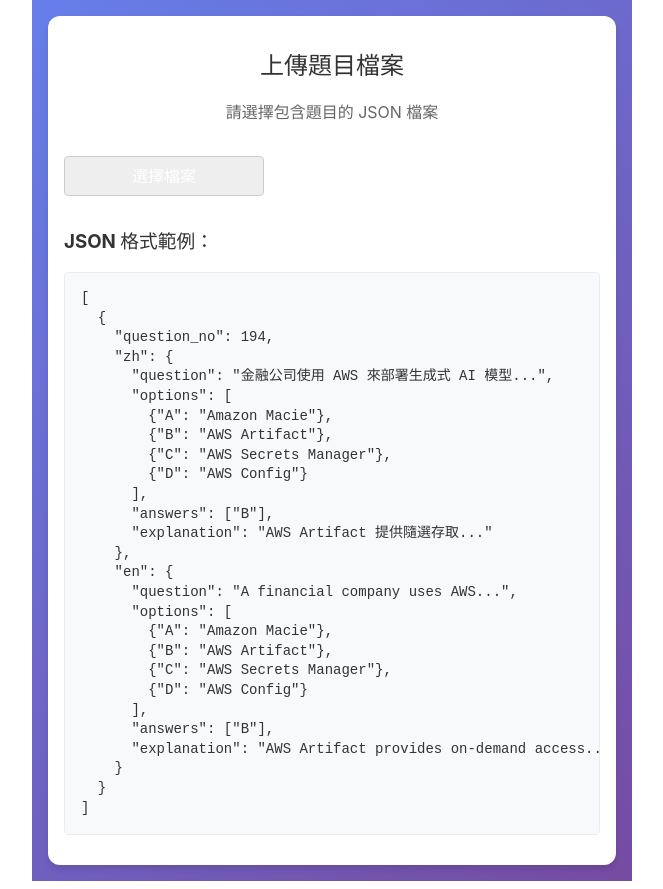
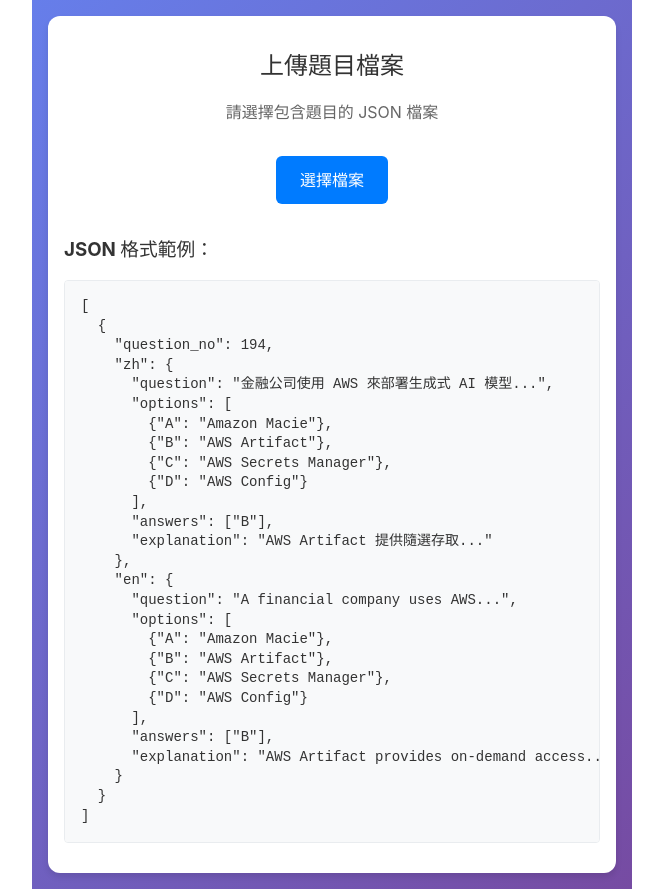
Before and after one commit to Meowccc/quiz, a React (Vite) app: page / in a window 1280 px wide. Shown: the whole page, without its empty margins (308-971 px from the left). Built offline with nearby package versions, Linux system fonts and the light colour scheme.

Commit message:
Revert "fix safari upload btn"
This reverts commit 2da06dd1352f8ae836e5f179c4285a85e760ea46.

```diff
--- a/src/components/QuizUploader.tsx
+++ b/src/components/QuizUploader.tsx
@@ -52,7 +52,7 @@ export function QuizUploader({ onQuestionsLoaded }: QuizUploaderProps) {
         <h2>上傳題目檔案</h2>
         <p>請選擇包含題目的 JSON 檔案</p>
 
-        <div className="file-input-wrapper" style={{ position: 'relative', width: '200px', height: '40px' }}>
+        <div className="file-input-wrapper">
           <input
             type="file"
             accept=".json"
@@ -60,27 +60,8 @@ export function QuizUploader({ onQuestionsLoaded }: QuizUploaderProps) {
             disabled={isLoading}
             id="quiz-file-input"
             className="file-input"
-            style={{
-              position: 'absolute',
-              width: '100%',
-              height: '100%',
-              opacity: 0,
-              zIndex: 2,
-              cursor: 'pointer'
-            }}
           />
-          <label htmlFor="quiz-file-input" className="file-input-label" style={{
-            display: 'flex',
-            alignItems: 'center',
-            justifyContent: 'center',
-            background: '#eee',
-            border: '1px solid #ccc',
-            borderRadius: '4px',
-            width: '100%',
-            height: '100%',
-            position: 'relative',
-            zIndex: 1
-          }}>
+          <label htmlFor="quiz-file-input" className="file-input-label">
             {isLoading ? '載入中...' : '選擇檔案'}
           </label>
         </div>
@@ -94,7 +75,7 @@ export function QuizUploader({ onQuestionsLoaded }: QuizUploaderProps) {
         <div className="format-example">
           <h3>JSON 格式範例：</h3>
           <pre className="json-example">
-            {`[
+{`[
   {
     "question_no": 194,
     "zh": {
```
